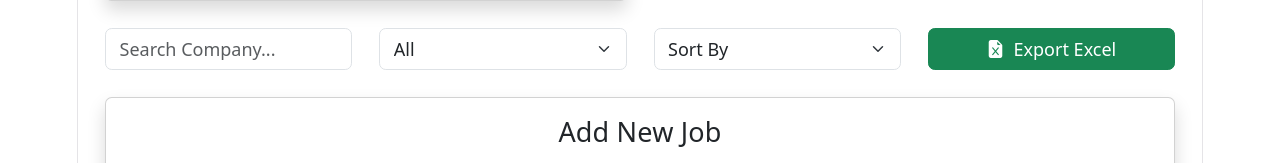
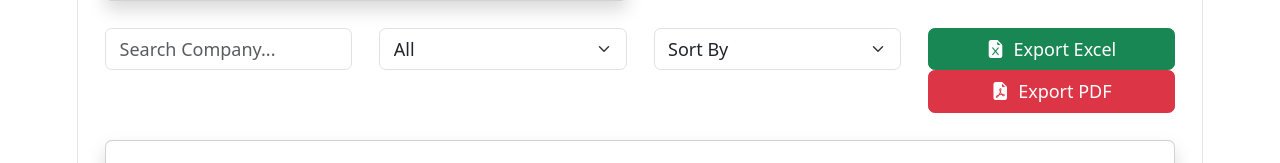
Before and after one commit to shivangitiwari0411/job-application-tracker, a React app in the folder frontend/: page / in a window 1280 px wide. Shown: the part 1079-1242 px from the top of the page. Built offline with nearby package versions, Linux system fonts and the light colour scheme; no server answers; the HTML template or start-up script is replaced by a standard one.

Commit message:
Added PDF export functionality

```diff
--- a/frontend/package.json
+++ b/frontend/package.json
@@ -15,6 +15,8 @@
     "bootstrap-icons": "^1.13.1",
     "chart.js": "^4.5.1",
     "file-saver": "^2.0.5",
+    "jspdf": "^4.2.1",
+    "jspdf-autotable": "^5.0.8",
     "react": "^19.2.7",
     "react-chartjs-2": "^5.3.1",
     "react-dom": "^19.2.7",
--- a/frontend/src/components/JobList.jsx
+++ b/frontend/src/components/JobList.jsx
@@ -4,6 +4,8 @@ import { toast } from "react-toastify";
 import StatusChart from "../charts/StatusChart";
 import * as XLSX from "xlsx";
 import { saveAs } from "file-saver";
+import jsPDF from "jspdf";
+import autoTable from "jspdf-autotable";
 
 function JobList() {
 
@@ -182,6 +184,42 @@ function JobList() {
         );
 
         saveAs(file, "JobApplications.xlsx");
+
+    };
+    const exportToPDF = () => {
+
+        const doc = new jsPDF();
+
+        doc.setFontSize(18);
+
+        doc.text("Job Application Report", 14, 20);
+
+        autoTable(doc, {
+
+            startY: 30,
+
+            head: [[
+                "Company",
+                "Role",
+                "Status",
+                "Date Applied"
+            ]],
+
+            body: allJobs.map(job => [
+
+                job.companyName,
+
+                job.role,
+
+                job.status,
+
+                job.dateApplied
+
+            ])
+
+        });
+
+        doc.save("JobApplications.pdf");
 
     };
     const today = new Date();
@@ -405,6 +443,13 @@ function JobList() {
                                 Export Excel
 
                             </button>
+                            <button
+                                        className="btn btn-danger"
+                                        onClick={exportToPDF}
+                                    >
+                                        <i className="bi bi-file-earmark-pdf-fill me-2"></i>
+                                        Export PDF
+                                    </button>
 
                         </div>
 
```
Also changed, not shown: 1 other file (tests, documents, lock files or other folders).
